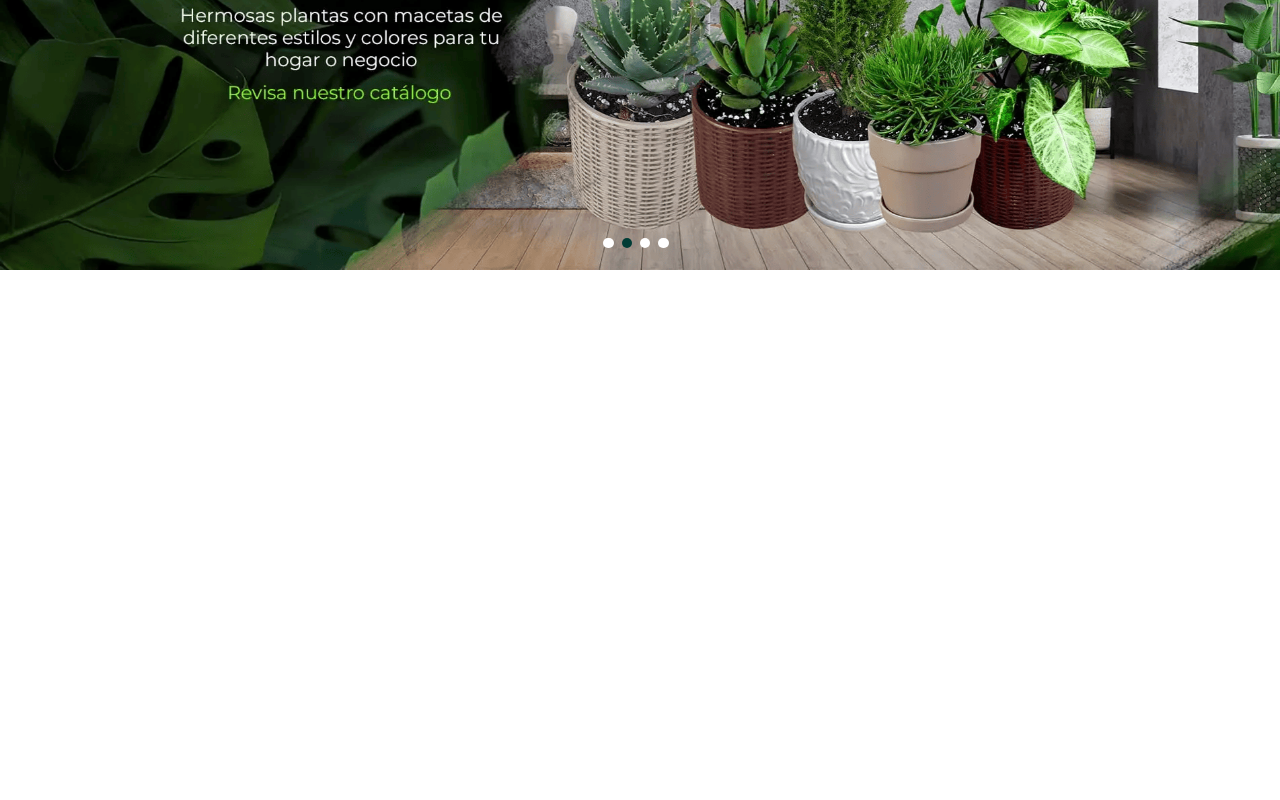
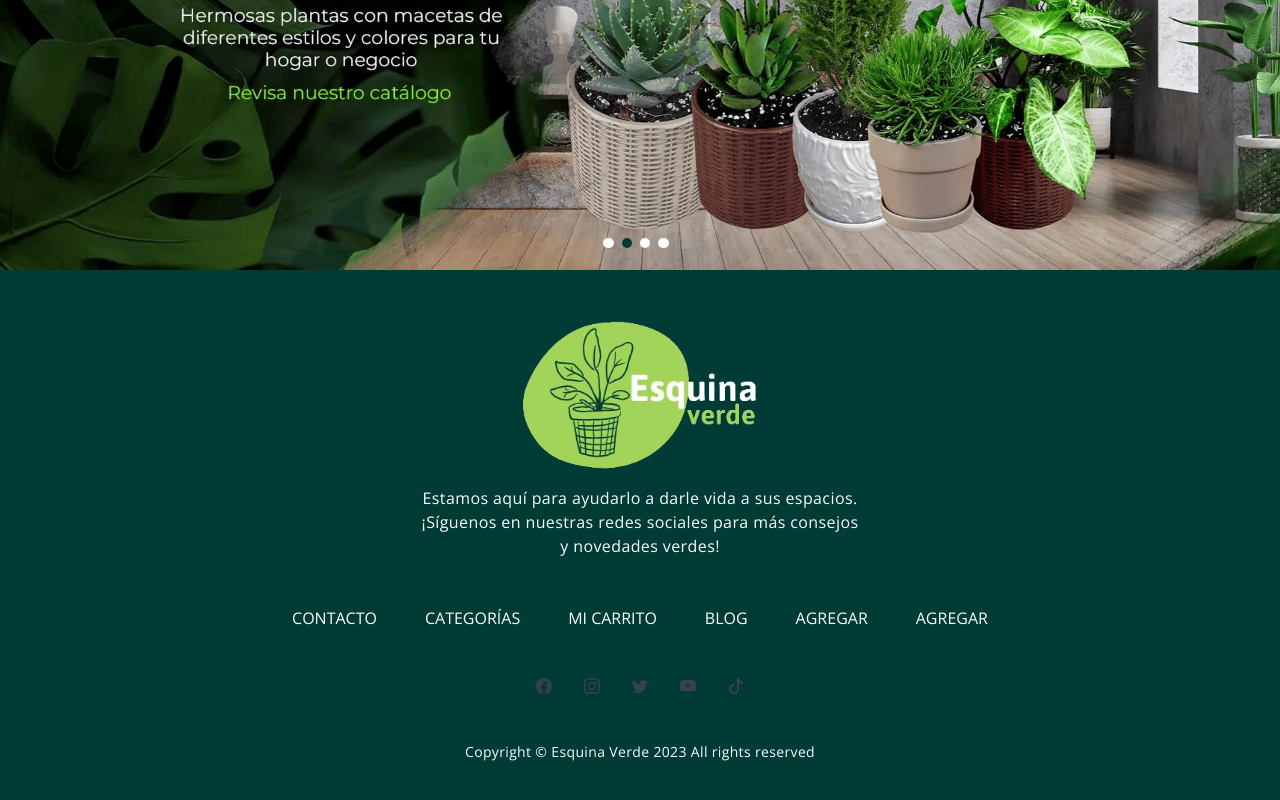
Before and after one commit to EsquinaVerdePlantas/CLIENT, a React (Vite) app: page / in a window 1280 px wide. Shown: the part 262-1062 px from the top of the page. Before the commit the page ends 800 px from the top, so only its background shows below. Built offline with nearby package versions, Linux system fonts and the light colour scheme.

Commit message:
Feat/Footer

```diff
--- a/index.html
+++ b/index.html
@@ -5,7 +5,7 @@
     <link rel="icon" type="image/svg+xml" href="/vite.svg" />
     <meta name="viewport" content="width=device-width, initial-scale=1.0" />
     <title>Esquina Verde</title>
-    <link href="https://fonts.googleapis.com/css2?family=Asap:wght@600&display=swap" rel="stylesheet">
+    <link href="https://fonts.googleapis.com/css2?family=Asap:wght@600&family=Open+Sans:wght@400;500;600;700&display=swap" rel="stylesheet">
   </head>
   <body>
     <div id="root"></div>
--- a/package.json
+++ b/package.json
@@ -15,7 +15,8 @@
     "react": "^18.2.0",
     "react-dom": "^18.2.0",
     "react-icons": "^4.12.0",
-    "react-router-dom": "^6.3.0"
+    "react-router-dom": "^6.3.0",
+    "swiper": "^11.0.5"
   },
   "devDependencies": {
     "@types/react": "^18.2.37",
--- a/src/components/Footer/Footer.jsx
+++ b/src/components/Footer/Footer.jsx
@@ -1,8 +1,132 @@
-
+import { Link } from "react-router-dom";
+import { BsFacebook, BsInstagram, BsTwitter, BsYoutube, BsTiktok } from 'react-icons/bs'
 
 const Footer = () => {
     return (
         <>
+            <footer class="bg-primary">
+                <div class="mx-auto max-w-5xl px-4 py-12 sm:px-6 lg:px-8">
+                    <div class="flex justify-center">
+                        <img
+                            class="w-3/12"
+                            src="/logo1.png"
+                            alt="Business logo"
+                        />
+                    </div>
+                    <p
+                        class="mx-auto mt-4 max-w-md text-center text-white font-sans text-sm sm:text-base tracking-wide"
+                    >
+                        Estamos aquí para ayudarlo a darle vida a sus espacios.
+                        ¡Síguenos en nuestras redes sociales para más consejos y novedades verdes!
+                    </p>
+                    <ul class="mt-12 flex flex-wrap justify-center gap-6 md:gap-8 lg:gap-12">
+                        <li>
+                            <Link
+                                class="text-white transition hover:text-white/75"
+                                to="/"
+                            >
+                                CONTACTO
+                            </Link>
+                        </li>
+
+                        <li>
+                            <Link
+                                class="text-white transition hover:text-white/75"
+                                to="/"
+                            >
+                                CATEGORÍAS
+                            </Link>
+                        </li>
+
+                        <li>
+                            <Link
+                                class="text-white transition hover:text-white/75"
+                                to="/"
+                            >
+                                MI CARRITO
+                            </Link>
+                        </li>
+
+                        <li>
+                            <Link
+                                class="text-white transition hover:text-white/75"
+                                to="/"
+                            >
+                                BLOG
+                            </Link>
+                        </li>
+
+                        <li>
+                            <Link
+                                class="text-white transition hover:text-white/75"
+                                to="/"
+                            >
+                                AGREGAR
+                            </Link>
+                        </li>
+
+                        <li>
+                            <Link
+                                class="text-white transition hover:text-white/75"
+                                to="/"
+                            >
+                                AGREGAR
+                            </Link>
+                        </li>
+                    </ul>
+
+                    <ul class="mt-12 flex justify-center gap-6 md:gap-8">
+                        <a
+                            href="/"
+                            rel="noreferrer"
+                            target="_blank"
+                            class="text-gray-700 transition hover:text-gray-700/75 dark:text-white dark:hover:text-white/75"
+                        >
+                            <BsFacebook />
+                        </a>
+                        <a
+                            href="/"
+                            rel="noreferrer"
+                            target="_blank"
+                            class="text-gray-700 transition hover:text-gray-700/75 dark:text-white dark:hover:text-white/75"
+                        >
+                            <BsInstagram />
+                        </a>
+
+                        <a
+                            href="/"
+                            rel="noreferrer"
+                            target="_blank"
+                            class="text-gray-700 transition hover:text-gray-700/75 dark:text-white dark:hover:text-white/75"
+                        >
+                            <BsTwitter />
+                        </a>
+
+                        <a
+                            href="/"
+                            rel="noreferrer"
+                            target="_blank"
+                            class="text-gray-700 transition hover:text-gray-700/75 dark:text-white dark:hover:text-white/75"
+                        >
+                            <BsYoutube />
+                        </a>
+
+                        <a
+                            href="/"
+                            rel="noreferrer"
+                            target="_blank"
+                            class="text-gray-700 transition hover:text-gray-700/75 dark:text-white dark:hover:text-white/75"
+                        >
+                            <BsTiktok />
+                        </a>
+                    </ul>
+
+                    <p class="mx-auto mt-12 max-w-md text-center text-white font-sans text-sm tracking-wide"
+                    >
+                        Copyright © Esquina Verde 2023 All rights reserved
+                    </p>
+                </div>
+            </footer>
         </>
     )
 }
--- a/tailwind.config.js
+++ b/tailwind.config.js
@@ -11,9 +11,11 @@ export default {
       colors: {
         "primary": "#003c35",
         "secondary": "#088908",
+        'white': '#f8fafc',
       },
       fontFamily: {
-        title: ['Asap', 'sans-serif']
+        title: ['Asap', 'sans-serif'],
+        sans: ['Open Sans', 'sans-serif'],
       }
     },
   },
```
Also changed, not shown: public/logo1.png (added), 1 other file (tests, documents, lock files or other folders).
